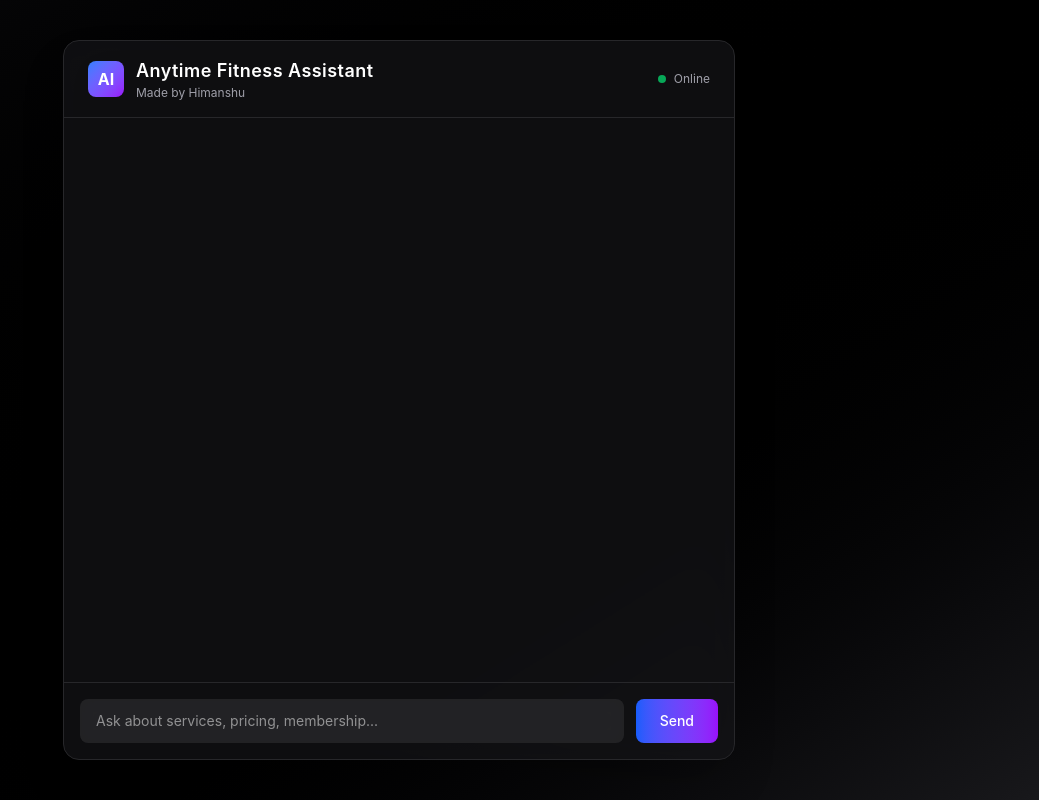
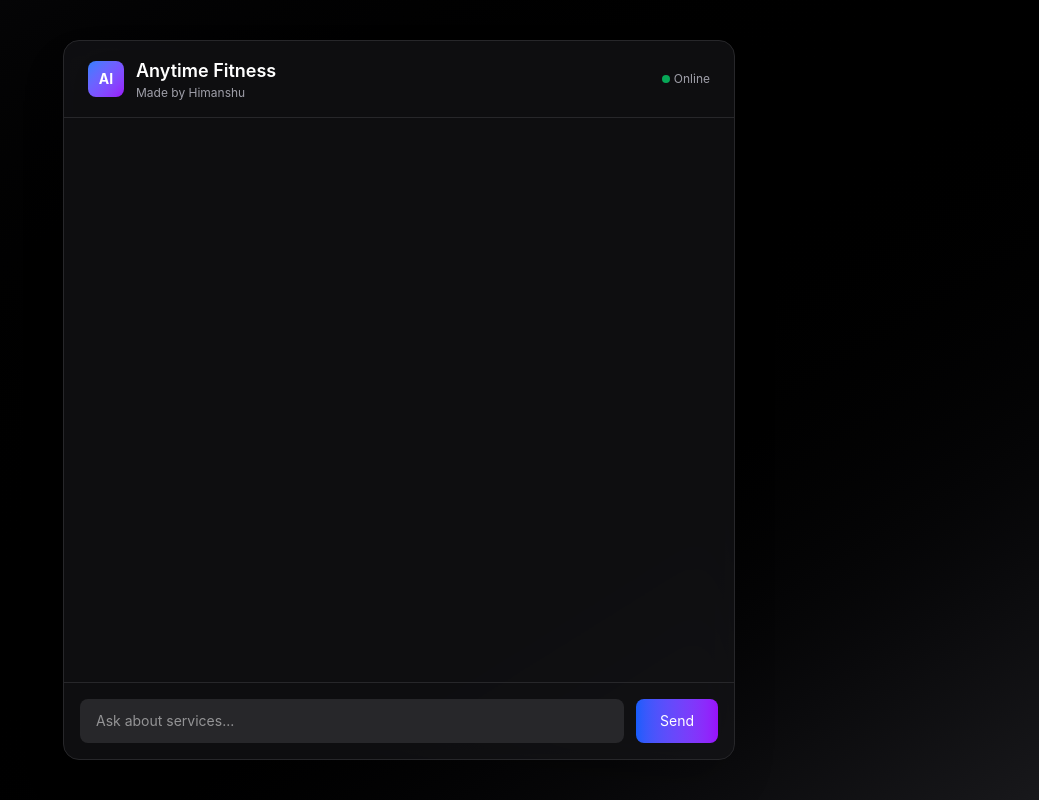
Before and after one commit to Himanshu110109/GYM-chatbot, a React app in the folder frontend/: page / in a window 1280 px wide. Shown: the whole page, without its empty margins (241-1280 px from the left). Built offline with nearby package versions, Linux system fonts and the light colour scheme; the HTML template or start-up script is replaced by a standard one.

Commit message:
Refactor App.jsx layout and error handling

```diff
--- a/frontend/src/App.jsx
+++ b/frontend/src/App.jsx
@@ -29,9 +29,8 @@ export default function ChatbotUI() {
       const data = await res.json();
 
       const botMessage = { role: "bot", content: data.answer };
-
       setMessages((prev) => [...prev, botMessage]);
-    } catch (err) {
+    } catch {
       setMessages((prev) => [
         ...prev,
         { role: "bot", content: "Server error. Please try again." },
@@ -46,61 +45,77 @@ export default function ChatbotUI() {
   }, [messages, loading]);
 
   return (
-    <div className="h-screen w-full bg-gradient-to-br from-zinc-950 via-black to-zinc-900 text-white flex items-center justify-center">
-      <div className="w-full max-w-2xl h-[90vh] backdrop-blur-xl bg-zinc-900/60 border border-zinc-800 rounded-2xl shadow-2xl flex flex-col overflow-hidden">
+    <div className="h-screen w-full bg-gradient-to-br from-zinc-950 via-black to-zinc-900 text-white flex items-center justify-center px-2 sm:px-4">
 
-        {/* Header */}
-        <div className="px-6 py-4 border-b border-zinc-800 flex items-center justify-between">
-          <div className="flex items-center gap-3">
-            <div className="w-9 h-9 rounded-lg bg-gradient-to-br from-blue-500 to-purple-600 flex items-center justify-center font-bold">
+      <div className="
+        w-full
+        max-w-2xl
+        h-full sm:h-[90vh]
+        bg-zinc-900/60
+        backdrop-blur-xl
+        border border-zinc-800
+        rounded-none sm:rounded-2xl
+        shadow-2xl
+        flex flex-col
+        overflow-hidden
+      ">
+
+        <div className="px-4 sm:px-6 py-3 sm:py-4 border-b border-zinc-800 flex items-center justify-between">
+          <div className="flex items-center gap-2 sm:gap-3">
+            <div className="w-8 h-8 sm:w-9 sm:h-9 rounded-lg bg-gradient-to-br from-blue-500 to-purple-600 flex items-center justify-center font-bold text-xs sm:text-sm">
               AI
             </div>
             <div>
-              <h1 className="text-lg font-semibold tracking-wide">Anytime Fitness Assistant</h1>
-              <p className="text-xs text-zinc-400">Made by Himanshu</p>
+              <h1 className="text-sm sm:text-lg font-semibold">
+                Anytime Fitness
+              </h1>
+              <p className="text-[10px] sm:text-xs text-zinc-400">
+                Made by Himanshu
+              </p>
             </div>
           </div>
 
-          <div className="text-xs text-zinc-400">
-            <span className="inline-flex items-center gap-2">
+          <span className="flex items-center gap-1 text-[10px] sm:text-xs text-zinc-400">
             <span className="w-2 h-2 bg-green-400 rounded-full animate-pulse"></span>
             Online
           </span>
         </div>
-        </div>
 
-        {/* Chat area */}
-        <div className="flex-1 overflow-y-auto p-6 space-y-5">
+        <div className="flex-1 overflow-y-auto p-3 sm:p-6 space-y-4 sm:space-y-5">
 
           <AnimatePresence>
             {messages.map((msg, i) => (
               <motion.div
                 key={i}
-                initial={{ opacity: 0, y: 10 }}
+                initial={{ opacity: 0, y: 8 }}
                 animate={{ opacity: 1, y: 0 }}
-                exit={{ opacity: 0 }}
-                transition={{ duration: 0.2 }}
                 className={`flex ${msg.role === "user" ? "justify-end" : "justify-start"}`}
               >
-
                 {msg.role === "bot" && (
-                  <div className="mr-3 w-8 h-8 rounded-lg bg-gradient-to-br from-blue-500 to-purple-600 flex items-center justify-center text-xs font-bold">
+                  <div className="mr-2 sm:mr-3 w-7 h-7 sm:w-8 sm:h-8 rounded-lg bg-gradient-to-br from-blue-500 to-purple-600 flex items-center justify-center text-[10px] sm:text-xs font-bold">
                     AI
                   </div>
                 )}
 
                 <div
-                  className={`px-4 py-3 rounded-xl max-w-[70%] text-sm leading-relaxed shadow-md ${
+                  className={`
+                    px-3 sm:px-4 py-2 sm:py-3
+                    rounded-xl
+                    max-w-[85%] sm:max-w-[70%]
+                    text-xs sm:text-sm
+                    leading-relaxed
+                    ${
                       msg.role === "user"
                         ? "bg-blue-600"
                         : "bg-zinc-800 text-zinc-200"
-                  }`}
+                    }
+                  `}
                 >
                   {msg.content}
                 </div>
 
                 {msg.role === "user" && (
-                  <div className="ml-3 w-8 h-8 rounded-lg bg-zinc-700 flex items-center justify-center text-xs font-bold">
+                  <div className="ml-2 sm:ml-3 w-7 h-7 sm:w-8 sm:h-8 rounded-lg bg-zinc-700 flex items-center justify-center text-[10px] sm:text-xs font-bold">
                     U
                   </div>
                 )}
@@ -108,41 +123,36 @@ export default function ChatbotUI() {
             ))}
           </AnimatePresence>
 
-          {/* typing indicator */}
+          {/* Typing */}
           {loading && (
-            <motion.div
-              initial={{ opacity: 0 }}
-              animate={{ opacity: 1 }}
-              className="flex items-center gap-3"
-            >
-              <div className="w-8 h-8 rounded-lg bg-gradient-to-br from-blue-500 to-purple-600 flex items-center justify-center text-xs font-bold">
+            <div className="flex items-center gap-2 sm:gap-3">
+              <div className="w-7 h-7 sm:w-8 sm:h-8 rounded-lg bg-gradient-to-br from-blue-500 to-purple-600 flex items-center justify-center text-xs font-bold">
                 AI
               </div>
 
-              <div className="bg-zinc-800 px-4 py-3 rounded-xl flex gap-1">
+              <div className="bg-zinc-800 px-3 sm:px-4 py-2 sm:py-3 rounded-xl flex gap-1">
                 <span className="w-2 h-2 bg-zinc-400 rounded-full animate-bounce"></span>
                 <span className="w-2 h-2 bg-zinc-400 rounded-full animate-bounce delay-150"></span>
                 <span className="w-2 h-2 bg-zinc-400 rounded-full animate-bounce delay-300"></span>
               </div>
-            </motion.div>
+            </div>
           )}
 
           <div ref={chatEndRef} />
         </div>
 
-        {/* Input */}
-        <div className="border-t border-zinc-800 p-4 flex gap-3">
+        <div className="border-t border-zinc-800 p-2 sm:p-4 flex gap-2 sm:gap-3">
           <input
             value={input}
             onChange={(e) => setInput(e.target.value)}
             onKeyDown={(e) => e.key === "Enter" && sendMessage()}
-            placeholder="Ask about services, pricing, membership..."
-            className="flex-1 bg-zinc-800/80 backdrop-blur rounded-lg px-4 py-3 outline-none focus:ring-2 focus:ring-blue-500 text-sm"
+            placeholder="Ask about services..."
+            className="flex-1 bg-zinc-800 rounded-lg px-3 sm:px-4 py-2 sm:py-3 text-xs sm:text-sm outline-none focus:ring-2 focus:ring-blue-500"
           />
 
           <button
             onClick={sendMessage}
-            className="px-6 py-3 bg-gradient-to-r from-blue-600 to-purple-600 rounded-lg hover:opacity-90 transition text-sm font-medium"
+            className="px-3 sm:px-6 py-2 sm:py-3 bg-gradient-to-r from-blue-600 to-purple-600 rounded-lg text-xs sm:text-sm"
           >
             Send
           </button>
```
Lines whose indentation alone changed are shown as unchanged.
